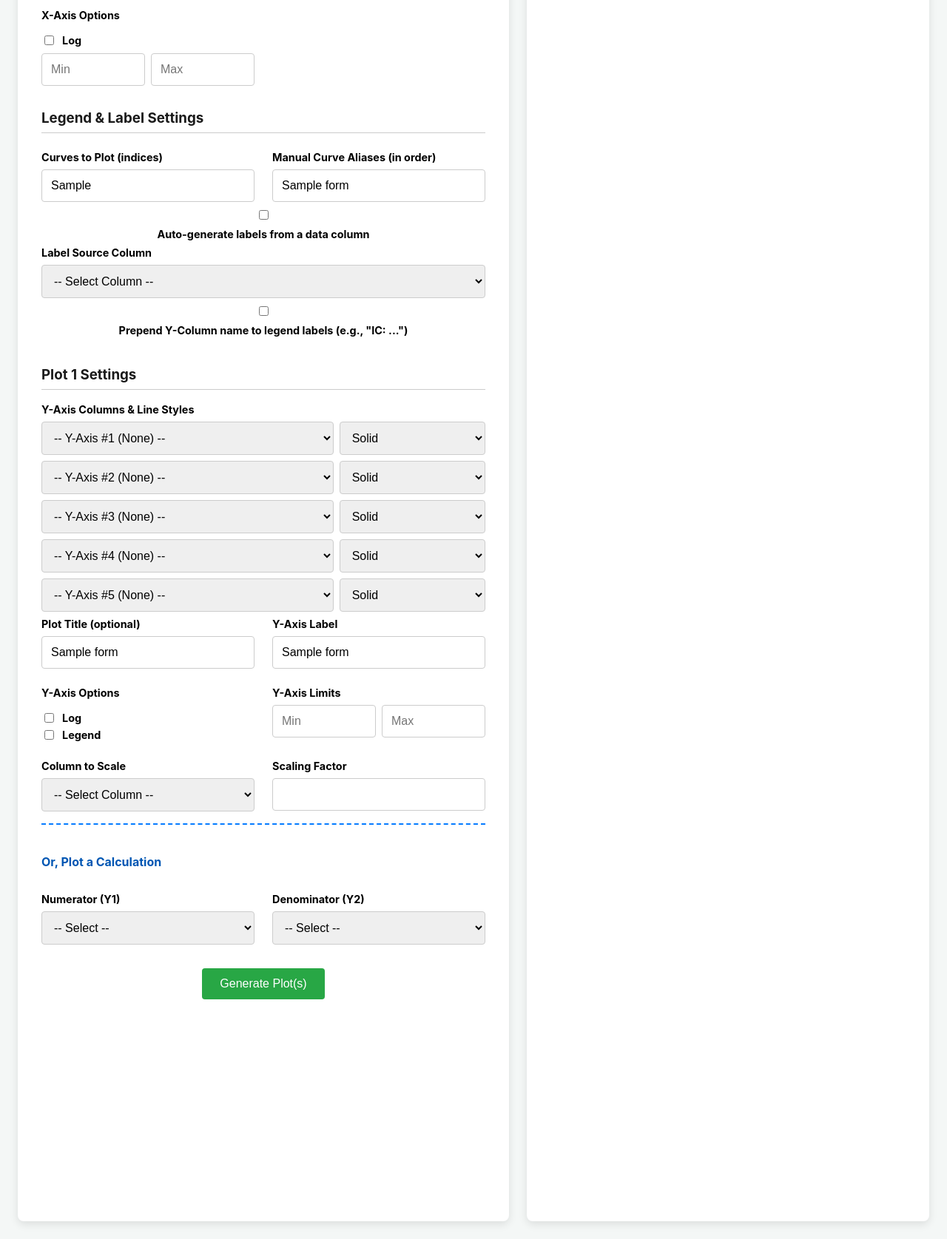
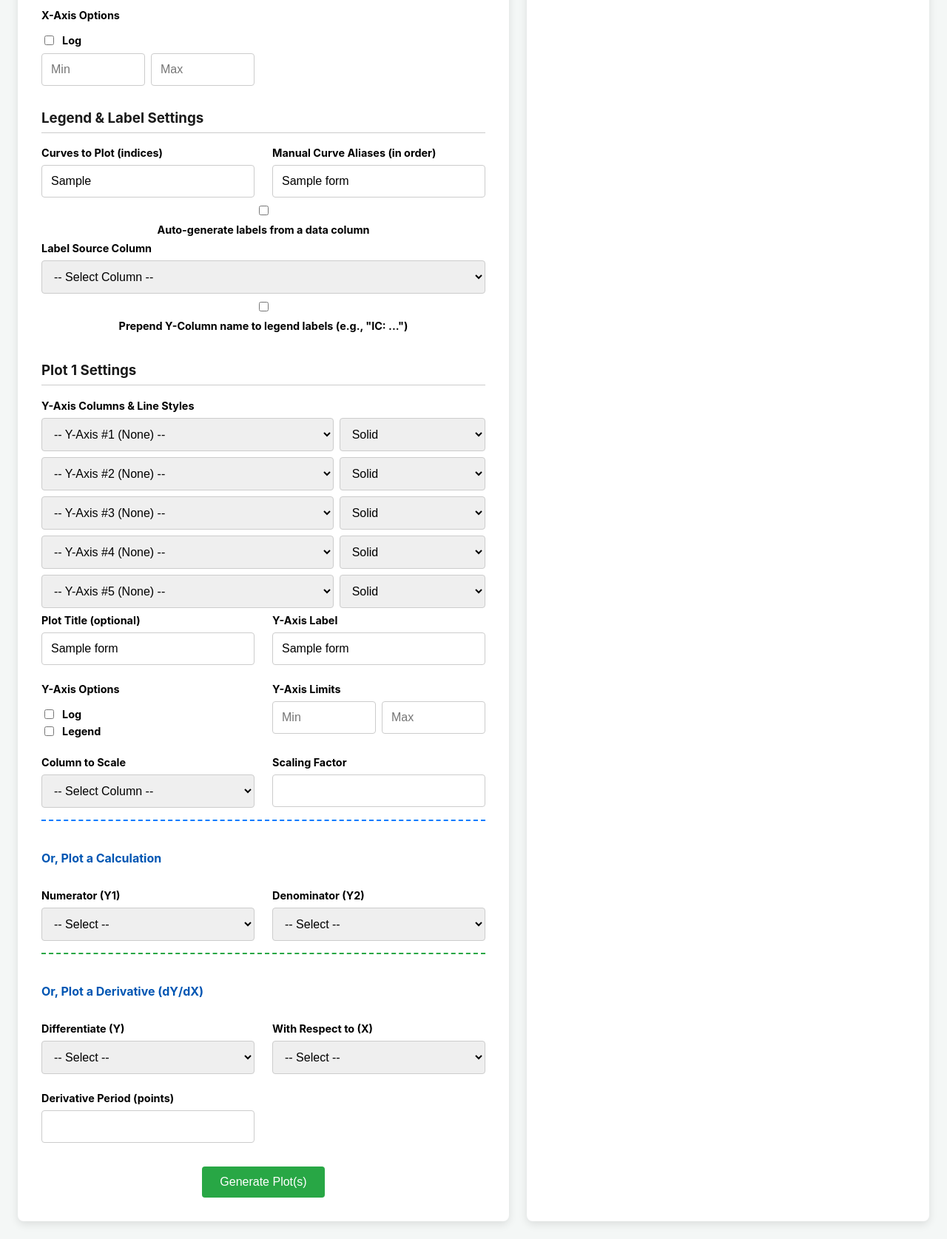
Before and after one commit to BaoTON1701/B1500-Plotter, a Flask app: template templates/plot.html in a window 1280 px wide. Shown: the part 710-2385 px from the top of the page at 74% size. Run offline with Flask 3, Linux system fonts and the light colour scheme; the template is opened without the code that fills it: most values are stand-ins (such as "Sample title", 1, 10 or a date in 2020).

Commit message:
add derivation function

```diff
--- a/app.py
+++ b/app.py
@@ -86,16 +86,21 @@
     if not isinstance(df, pd.DataFrame) or df.empty or x_col not in df or y_col not in df:
         if ax is None: fig, ax = plt.subplots(); return fig, ax
         return ax.get_figure(), ax
+
     df_clean = df.dropna(subset=[x_col, y_col])
     total_points = len(df_clean)
+
     if num_curves <= 0 or total_points == 0 or total_points % num_curves != 0:
         if ax is None: fig, ax = plt.subplots(); return fig, ax
         return ax.get_figure(), ax
+
     points_per_curve = total_points // num_curves
     plot_indices = curves_to_plot if curves_to_plot is not None else range(num_curves)
+
     if any(i >= num_curves or i < 0 for i in plot_indices):
         if ax is None: fig, ax = plt.subplots(); return fig, ax
         return ax.get_figure(), ax
+
     if ax is None:
         fig, ax = plt.subplots(figsize=(12, 8))
     else:
@@ -103,36 +108,26 @@
 
     group_label = plot_kwargs.pop('label', None)
 
-    # If using per-curve labels, plot each curve individually to assign the unique label.
-    if labels or label_source_col:
-        for segment_idx in plot_indices:
-            start, end = segment_idx * points_per_curve, (segment_idx + 1) * points_per_curve
-            curve_data = df.iloc[start:end]
+    for i, segment_idx in enumerate(plot_indices):
+        start, end = segment_idx * points_per_curve, (segment_idx + 1) * points_per_curve
+        curve_data = df_clean.iloc[start:end]
 
-            label_for_this_curve = None
-            base_label = None
-            if labels and segment_idx in labels:
-                base_label = labels[segment_idx]
-            elif label_source_col and label_source_col in curve_data:
-                unique_labels = curve_data[label_source_col].unique()
-                if len(unique_labels) > 0: base_label = unique_labels[0]
+        label_for_this_curve = None
+        base_label = None
 
-            if base_label is not None:
-                label_for_this_curve = f"{y_col}: {base_label}" if prepend_y_col_to_label else str(base_label)
-            elif num_files_plotting > 1:
-                 # Fallback for multi-file, per-curve labeling: use a simplified group label
-                 if i == 0: label_for_this_curve = f"{y_col} ({file_display_name})"
+        if labels and segment_idx in labels:
+            base_label = labels[segment_idx]
+        elif label_source_col and label_source_col in curve_data:
+            unique_labels = curve_data[label_source_col].unique()
+            if len(unique_labels) > 0:
+                base_label = unique_labels[0]
+        elif i == 0:
+            label_for_this_curve = group_label
 
-            ax.plot(curve_data[x_col].values, curve_data[y_col].values, label=label_for_this_curve, **plot_kwargs)
-    # Otherwise, use the much faster vectorized plotting for group labels.
-    else:
-        x_data = df_clean[x_col].values.reshape(num_curves, -1)
-        y_data = df_clean[y_col].values.reshape(num_curves, -1)
-        x_to_plot = x_data[plot_indices, :]
-        y_to_plot = y_data[plot_indices, :]
-        lines = ax.plot(x_to_plot.T, y_to_plot.T, **plot_kwargs)
-        if group_label:
-            lines[0].set_label(group_label)
+        if base_label is not None:
+            label_for_this_curve = f"{y_col}: {base_label}" if prepend_y_col_to_label else str(base_label)
+
+        ax.plot(curve_data[x_col].values, curve_data[y_col].values, label=label_for_this_curve, **plot_kwargs)
 
     ax.grid(True)
     return fig, ax
@@ -155,93 +150,94 @@
 def job_page(job_id):
     job_dir = os.path.join(app.config['UPLOAD_FOLDER'], job_id)
     if not os.path.isdir(job_dir): abort(404, "Job not found.")
+
     filenames = sorted([f for f in os.listdir(job_dir) if os.path.isfile(os.path.join(job_dir, f))])
     if not filenames: abort(404, "No files in this job.")
 
-    context = {
-        "job_id": job_id, "filenames": filenames, "plot_urls": [], "headers": [],
-        "settings": {}, "error": None, "form_data": request.form.to_dict(),
-        "num_plots": request.args.get('num_plots', type=int)
-    }
+    context = { "job_id": job_id, "filenames": filenames, "plot_urls": [], "headers": [], "settings": {}, "error": None, "form_data": request.form.to_dict(), "num_plots": request.args.get('num_plots', type=int) }
 
     try:
         first_file_path = os.path.join(job_dir, filenames[0])
         file_info = parse_file(first_file_path)
         if file_info["error"]: raise ValueError(file_info["error"])
-        context["settings"] = file_info["settings"]
-        header_row = file_info["header_row"]
+        context["settings"], header_row = file_info["settings"], file_info["header_row"]
         df_template = pd.read_csv(first_file_path, skiprows=header_row, low_memory=False)
         context["headers"] = df_template.columns.str.strip().tolist()
 
         if request.method == 'POST':
             selected_files_to_plot = request.form.getlist('files_to_plot')
-            if not selected_files_to_plot:
-                raise ValueError("You must select at least one file to include in the plots.")
-
+            if not selected_files_to_plot: raise ValueError("You must select at least one file to include in the plots.")
             num_plots = int(request.form.get('num_plots', 0))
             context["num_plots"] = num_plots
             x_col = request.form.get('x_col', '').strip()
             if not x_col: raise ValueError("Global X-Column is required.")
             curves_to_plot_str = request.form.get('curves_to_plot', '').strip()
             curves_to_plot = [int(i.strip()) for i in curves_to_plot_str.split(',')] if curves_to_plot_str else None
-
             use_col_as_label = request.form.get('use_col_as_label') == 'on'
             label_source_col = request.form.get('label_source_col') if use_col_as_label else None
             curve_labels_str = request.form.get('curve_labels', '').strip()
             curve_labels = [s.strip() for s in curve_labels_str.split(',')] if curve_labels_str else []
             labels_dict = {}
             if not label_source_col:
-                if curves_to_plot and len(curves_to_plot) == len(curve_labels):
-                    labels_dict = dict(zip(curves_to_plot, curve_labels))
-                elif not curves_to_plot and curve_labels:
-                    labels_dict = {i: label for i, label in enumerate(curve_labels)}
+                if curves_to_plot and len(curves_to_plot) == len(curve_labels): labels_dict = dict(zip(curves_to_plot, curve_labels))
+                elif not curves_to_plot and curve_labels: labels_dict = {i: label for i, label in enumerate(curve_labels)}
             prepend_y_col = request.form.get('prepend_y_col') == 'on'
 
             for i in range(1, num_plots + 1):
-                numerator = request.form.get(f'numerator_{i}')
-                denominator = request.form.get(f'denominator_{i}')
-                y_columns_details = []
-                for j in range(1, 6):
-                    y_col = request.form.get(f'y_col_{i}_{j}')
-                    if y_col:
-                        style = request.form.get(f'linestyle_{i}_{j}', 'solid')
-                        y_columns_details.append({"name": y_col, "style": style})
+                numerator, denominator = request.form.get(f'numerator_{i}'), request.form.get(f'denominator_{i}')
+                deriv_y, deriv_x = request.form.get(f'deriv_y_{i}'), request.form.get(f'deriv_x_{i}')
+                y_columns_details = [{"name": y, "style": request.form.get(f'linestyle_{i}_{j+1}', 'solid')} for j, y in enumerate(request.form.getlist(f'y_col_{i}')) if y]
+                if not any([y_columns_details, (numerator and denominator), (deriv_y and deriv_x)]): continue
 
-                if not y_columns_details and not (numerator and denominator): continue
                 fig, ax = plt.subplots(figsize=(12, 8))
                 final_ylabel = ""
 
                 plot_paths = []
                 if numerator and denominator:
                     final_ylabel = request.form.get(f'ylabel_{i}', '').strip() or f"({numerator} / {denominator})"
-                    plot_paths = [{"y_col": f"({numerator} / {denominator})", "numerator": numerator, "denominator": denominator, "style": "solid"}]
+                    plot_paths = [{"type": "calc", "y_col": f"({numerator} / {denominator})", "numerator": numerator, "denominator": denominator, "style": "solid"}]
+                elif deriv_y and deriv_x:
+                    final_ylabel = request.form.get(f'ylabel_{i}', '').strip() or f"d({deriv_y})/d({deriv_x})"
+                    plot_paths = [{"type": "deriv", "y_col": f"d({deriv_y})/d({deriv_x})", "deriv_y": deriv_y, "deriv_x": deriv_x, "style": "solid"}]
                 elif y_columns_details:
                     final_ylabel = request.form.get(f'ylabel_{i}', '').strip() or ", ".join(d['name'] for d in y_columns_details)
-                    plot_paths = [{"y_col": d['name'], "numerator": None, "style": d['style']} for d in y_columns_details]
+                    plot_paths = [{"type": "direct", "y_col": d['name'], "style": d['style']} for d in y_columns_details]
 
                 for path in plot_paths:
                     for file_idx, filename in enumerate(filenames):
                         if filename not in selected_files_to_plot: continue
-
                         num_curves = request.form.get(f'num_curves_{file_idx}', type=int)
                         if not num_curves: raise ValueError(f"'Total # of Curves' is required for {filename}.")
+
                         df = pd.read_csv(os.path.join(job_dir, filename), skiprows=header_row, low_memory=False)
                         df.columns = df.columns.str.strip()
                         label_col_data = df[label_source_col].copy() if label_source_col and label_source_col in df else None
 
                         y_col_to_plot = path["y_col"]
-                        if path.get("numerator"):
+                        if path.get("type") == "calc":
                             num, den = path["numerator"], path["denominator"]
                             if num not in df.columns or den not in df.columns: raise ValueError(f"'{num}' or '{den}' not in {filename}")
                             df[y_col_to_plot] = pd.to_numeric(df[num], errors='coerce') / pd.to_numeric(df[den], errors='coerce')
+                        elif path.get("type") == "deriv":
+                            dy_col, dx_col = path["deriv_y"], path["deriv_x"]
+                            deriv_period = int(request.form.get(f'deriv_period_{i}', 1))
+                            if deriv_period < 1: deriv_period = 1
+
+                            if dy_col not in df.columns or dx_col not in df.columns: raise ValueError(f"'{dy_col}' or '{dx_col}' not in {filename}")
+
+                            points_per_curve = len(df) // num_curves
+                            curve_ids = np.repeat(np.arange(num_curves), points_per_curve)
+                            if len(curve_ids) != len(df): curve_ids = np.resize(curve_ids, len(df))
+                            df['curve_id'] = curve_ids
+
+                            numeric_y = pd.to_numeric(df[dy_col], errors='coerce')
+                            numeric_x = pd.to_numeric(df[dx_col], errors='coerce')
+                            y_diff = numeric_y.groupby(df['curve_id']).diff(periods=deriv_period)
+                            x_diff = numeric_x.groupby(df['curve_id']).diff(periods=deriv_period)
+                            df[y_col_to_plot] = y_diff / x_diff
 
                         df_numeric = df.apply(pd.to_numeric, errors='coerce')
                         if label_col_data is not None: df_numeric[label_source_col] = label_col_data
-
-                        if scale_col := request.form.get(f'scale_col_{i}', '').strip():
-                            if scale_factor_str := request.form.get(f'scale_factor_{i}'):
-                                if scale_col in df_numeric.columns:
-                                    df_numeric[scale_col] *= float(scale_factor_str)
 
                         file_alias = request.form.get(f'file_alias_{file_idx}', '').strip() or os.path.splitext(filename)[0]
                         group_label = f"{y_col_to_plot} ({file_alias})"
@@ -249,8 +245,7 @@
                         plot_segmented_curves(
                             df=df_numeric, x_col=x_col, y_col=y_col_to_plot, num_curves=num_curves, ax=ax,
                             curves_to_plot=curves_to_plot, labels=labels_dict, label_source_col=label_source_col,
-                            prepend_y_col_to_label=prepend_y_col, file_display_name=file_alias,
-                            num_files_plotting=len(selected_files_to_plot), lw=2, linestyle=path['style']
+                            label=group_label, lw=2, linestyle=path['style'], prepend_y_col_to_label=prepend_y_col
                         )
 
                 final_xlabel = str(request.form.get('xlabel', '') or x_col)
@@ -265,7 +260,6 @@
                 ax.set_xlim(left=to_float(request.form.get('x_min')), right=to_float(request.form.get('x_max')))
                 ax.set_ylim(bottom=to_float(request.form.get(f'y_min_{i}')), top=to_float(request.form.get(f'y_max_{i}')))
 
-                # --- CHANGE IS HERE: Added dpi=300 ---
                 img = io.BytesIO()
                 fig.savefig(img, format='png', bbox_inches='tight', dpi=300)
                 img.seek(0)
@@ -273,7 +267,6 @@
                 plt.close(fig)
     except Exception as e:
         context["error"] = f"An error occurred: {e}"
-
     return render_template('plot.html', **context)
 
 if __name__ == '__main__':
--- a/templates/plot.html
+++ b/templates/plot.html
@@ -75,7 +75,7 @@
                     </div>
 
                     <h3>Legend & Label Settings</h3>
-                    <div class="grid-container" style="grid-template-columns: 1fr 1fr; margin-top: 1.5rem;">
+                    <div class="grid-container" style="grid-template-columns: 1fr 1fr; margin-top: 1rem;">
                         <div class="form-group"><label for="curves_to_plot">Curves to Plot (indices)</label><input type="text" id="curves_to_plot" name="curves_to_plot" placeholder="e.g., 0, 2, 5" value="{{ form_data.get('curves_to_plot', '') }}"></div>
                         <div class="form-group"><label for="curve_labels">Manual Curve Aliases (in order)</label><input type="text" id="curve_labels" name="curve_labels" placeholder="e.g., 1uA, 3uA, 6uA" value="{{ form_data.get('curve_labels', '') }}"></div>
                     </div>
@@ -107,9 +107,17 @@
                         <div class="form-group"><label for="numerator_{{i}}">Numerator (Y1)</label><select name="numerator_{{i}}"><option value="">-- Select --</option>{% for h in headers %}<option value="{{h}}" {% if form_data.get('numerator_' ~ i) == h %}selected{% endif %}>{{h}}</option>{% endfor %}</select></div>
                         <div class="form-group"><label for="denominator_{{i}}">Denominator (Y2)</label><select name="denominator_{{i}}"><option value="">-- Select --</option>{% for h in headers %}<option value="{{h}}" {% if form_data.get('denominator_' ~ i) == h %}selected{% endif %}>{{h}}</option>{% endfor %}</select></div>
                     </div>
+                    <div class="calc-grid" style="border-top: 2px dashed #28a745;">
+                        <h4 style="grid-column: 1 / -1;">Or, Plot a Derivative (dY/dX)</h4>
+                        <div class="form-group"><label for="deriv_y_{{i}}">Differentiate (Y)</label><select name="deriv_y_{{i}}"><option value="">-- Select --</option>{% for h in headers %}<option value="{{h}}" {% if form_data.get('deriv_y_' ~ i) == h %}selected{% endif %}>{{h}}</option>{% endfor %}</select></div>
+                        <div class="form-group"><label for="deriv_x_{{i}}">With Respect to (X)</label><select name="deriv_x_{{i}}"><option value="">-- Select --</option>{% for h in headers %}<option value="{{h}}" {% if form_data.get('deriv_x_' ~ i) == h %}selected{% endif %}>{{h}}</option>{% endfor %}</select></div>
+                        <div class="form-group"><label for="deriv_period_{{i}}">Derivative Period (points)</label><input type="number" id="deriv_period_{{i}}" name="deriv_period_{{i}}" min="1" value="{{ form_data.get('deriv_period_' ~ i, '1') }}"></div>
+                    </div>
                     {% endfor %}
 
                     <div style="text-align: center; margin-top: 2rem;"><button type="submit" id="generate-btn" class="btn btn-success">Generate Plot(s)</button></div>
+
+                </form>
 
             {% else %}
                 <form method="get">
@@ -118,7 +126,6 @@
                     <div style="margin-top: 1rem;"><button type="submit" class="btn">Continue</button></div>
                 </form>
             {% endif %}
-            </form>
         </div>
         <div class="output-panel">
             {% if not plot_urls and not error and num_plots %}<div class="alert alert-info"><h2>Ready to Plot</h2><p>Fill out the configuration on the left and click "Generate Plot(s)".</p></div>{% endif %}
```
Lines whose indentation alone changed are shown as unchanged.
